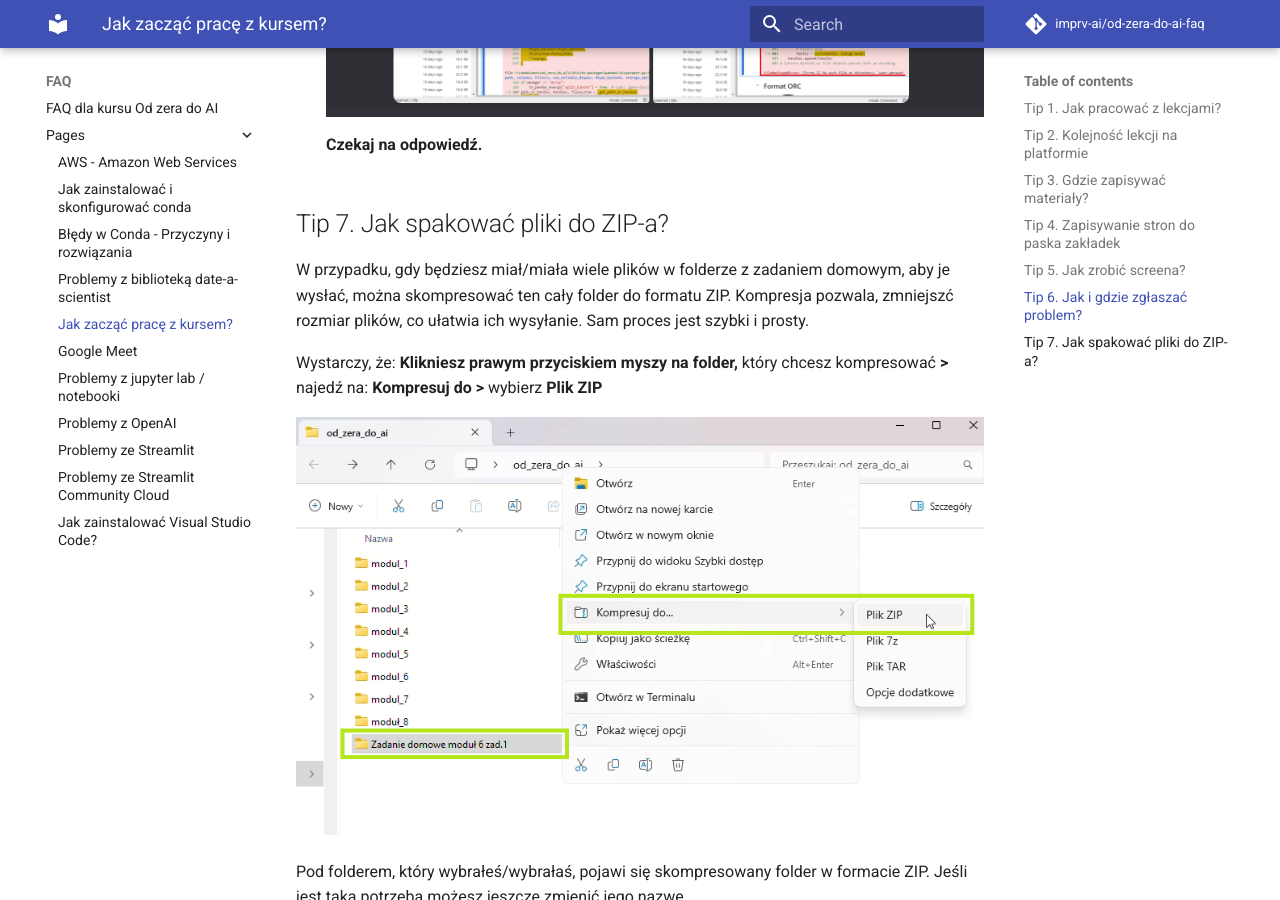
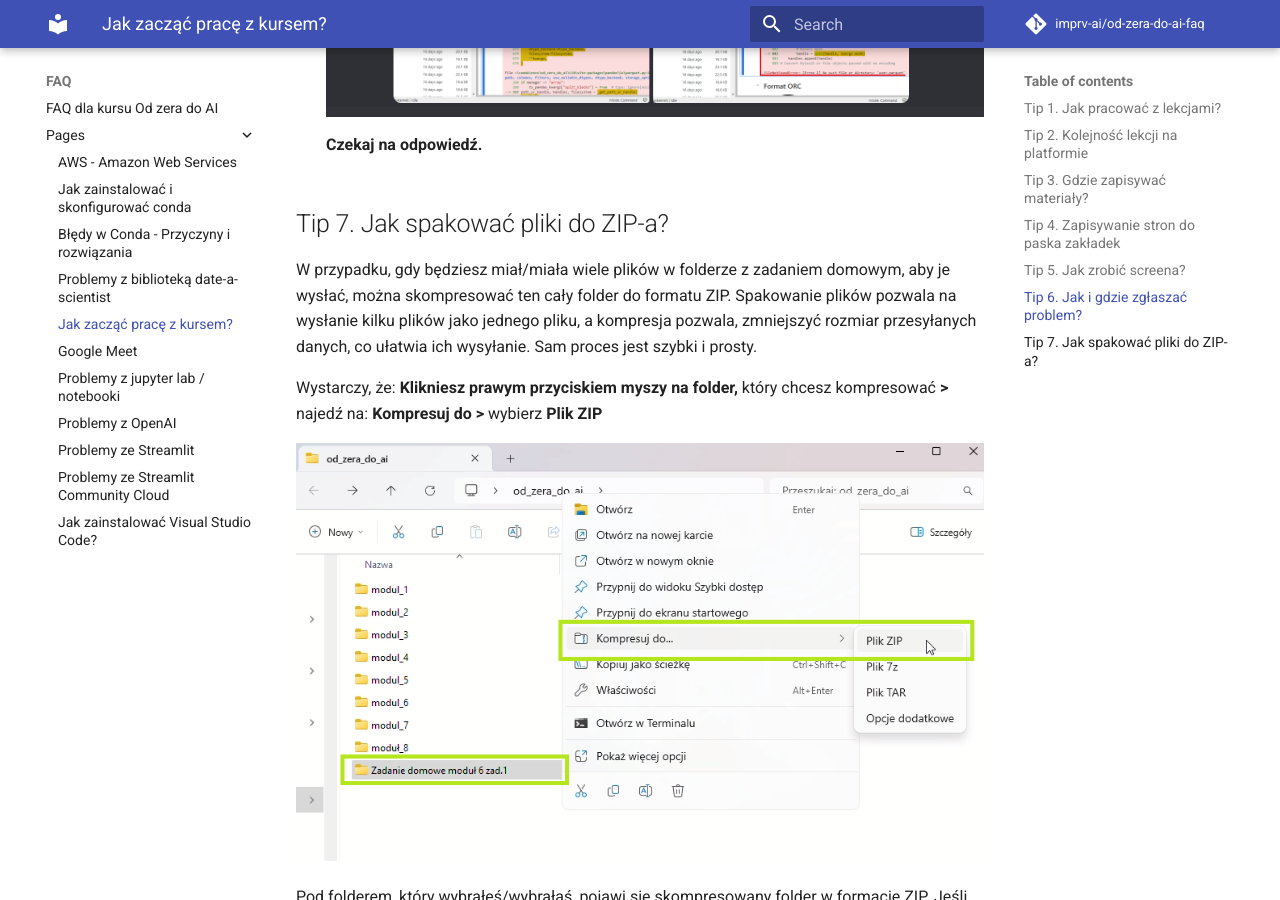
Before and after one commit to imprv-ai/od-zera-do-ai-faq, an MkDocs documentation site: the page built from docs/pages/getting_started.md, in a window 1280 px wide and 900 px high, scrolled down 18335 px. Built offline with MkDocs 1.6.1 and Material for MkDocs 9.7.7, drawn with Linux system fonts in a browser that asks for light colours; comment, search, counter and statistics services are not loaded.

Commit message:
Update getting_started.md
fix typo

```diff
--- a/docs/pages/getting_started.md
+++ b/docs/pages/getting_started.md
@@ -229,7 +229,7 @@ Aby zgłosić problem na Discordzie, który jest miejscem wymiany doświadczeń
 
 ## Tip 7. Jak spakować pliki do ZIP-a?
 
-W przypadku, gdy będziesz miał/miała wiele plików w folderze z zadaniem domowym, aby je wysłać, można skompresować ten cały folder do formatu ZIP. Kompresja pozwala, zmniejszć rozmiar plików, co ułatwia ich wysyłanie. Sam proces jest szybki i prosty.
+W przypadku, gdy będziesz miał/miała wiele plików w folderze z zadaniem domowym, aby je wysłać, można skompresować ten cały folder do formatu ZIP. Spakowanie plików pozwala na wysłanie kilku plików jako jednego pliku, a kompresja pozwala, zmniejszyć rozmiar przesyłanych danych, co ułatwia ich wysyłanie. Sam proces jest szybki i prosty.
 
 Wystarczy, że: **Klikniesz prawym przyciskiem myszy na folder,** który chcesz kompresować **>** najedź na: **Kompresuj do >** wybierz **Plik ZIP**
 
```
